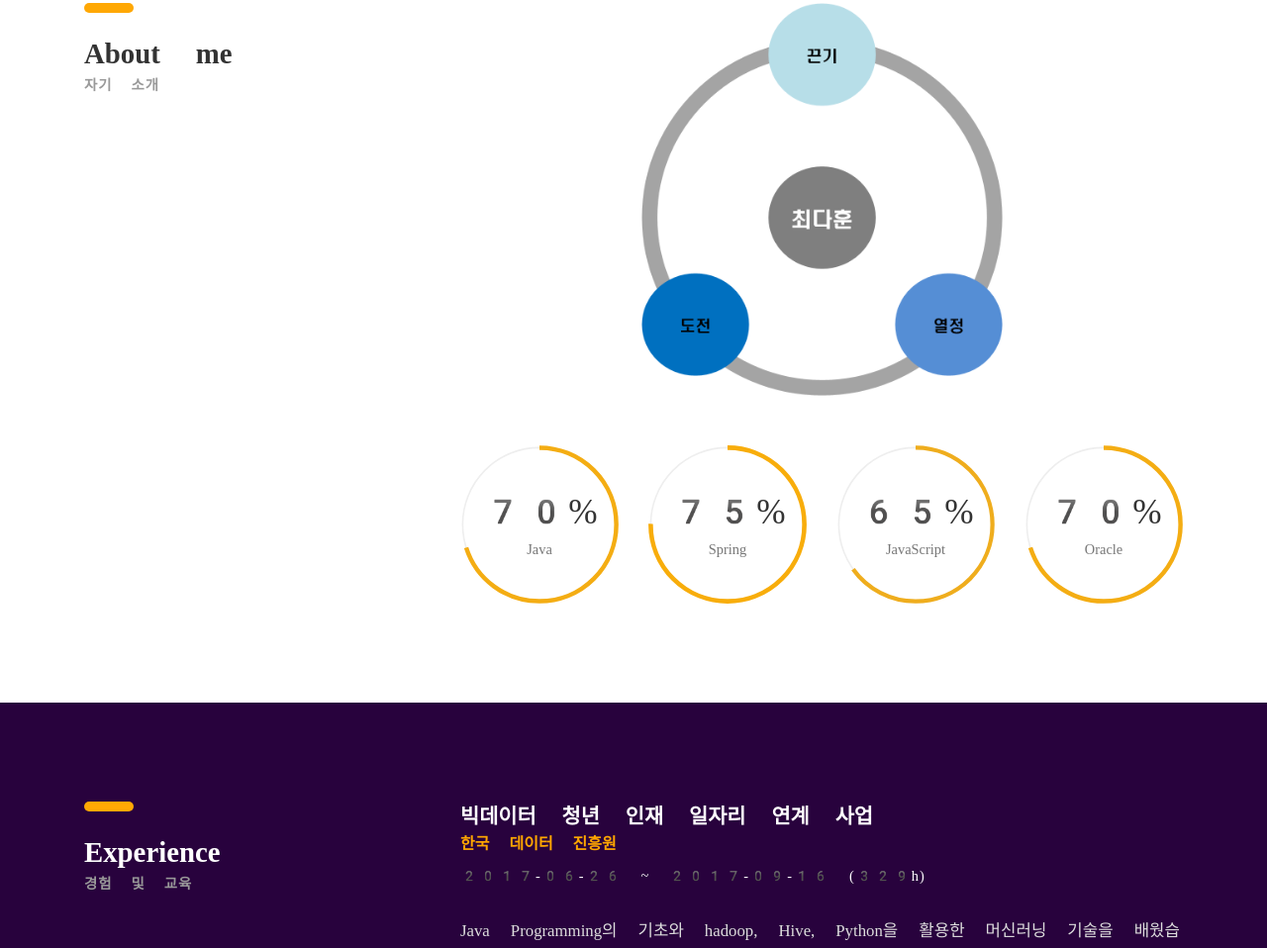
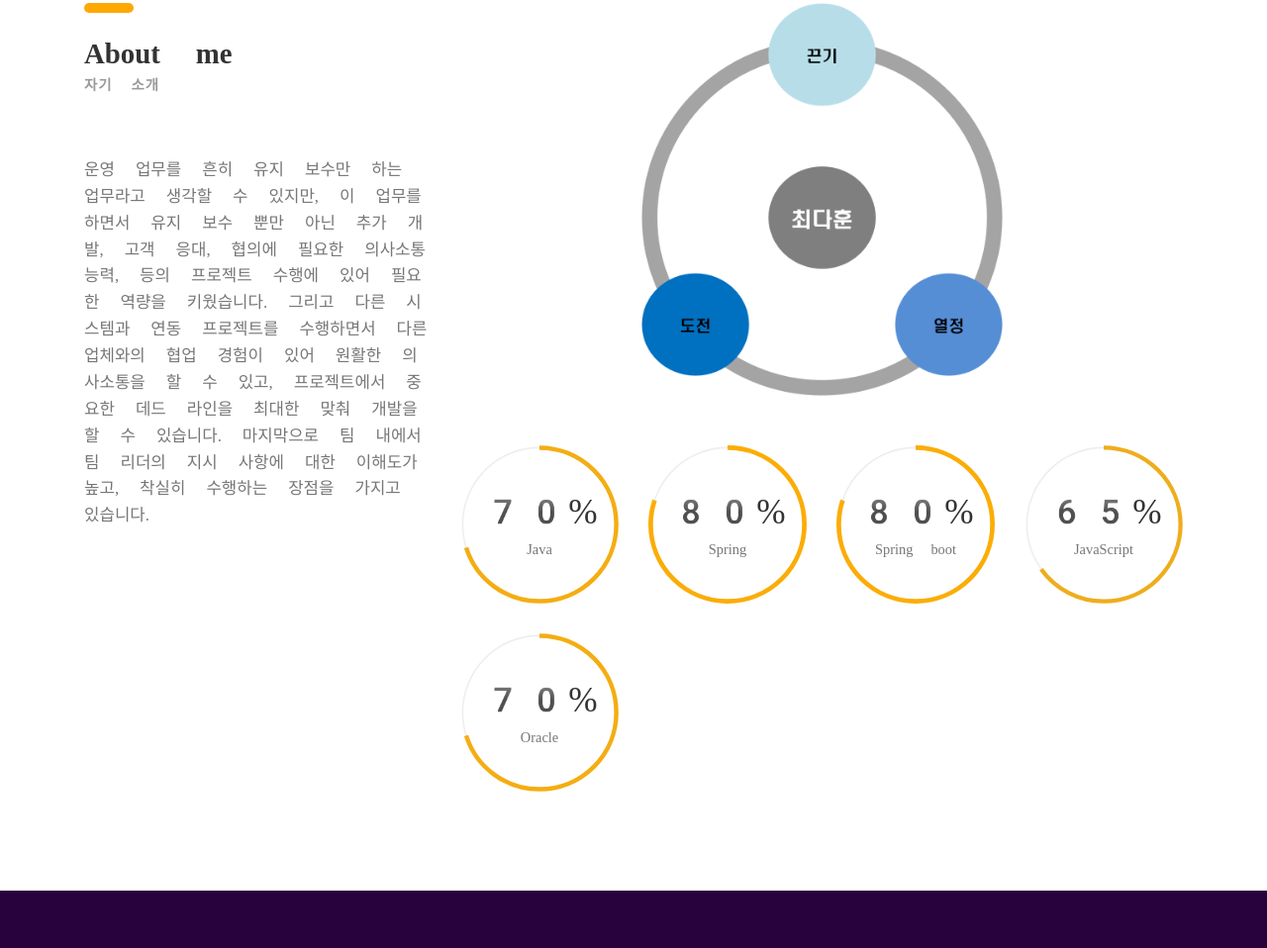
Before and after one commit to dahoony/dahoony.github.io, a plain HTML site: page index.html in a window 1280 px wide. Shown: the part 1923-2881 px from the top of the page at 99% size. Drawn offline with Linux system fonts and the light colour scheme; files whose address does not match are found by name.

Commit message:
자기소개 및 spring boot 추가

```diff
--- a/index.html
+++ b/index.html
@@ -163,6 +163,11 @@
 						<h3><b>About me</b></h3>
 						<h6 class="font-lite-black"><b>자기 소개</b></h6>
 					</div>
+					<div class="">
+				        <p>운영 업무를 흔히 유지 보수만 하는 업무라고 생각할 수 있지만, 이 업무를 하면서 유지 보수 뿐만 아닌 추가 개발, 고객 응대, 협의에 필요한 의사소통 능력, 등의 프로젝트 수행에 있어 필요한 역량을 키웠습니다.
+그리고 다른 시스템과 연동 프로젝트를 수행하면서 다른 업체와의 협업 경험이 있어 원활한 의사소통을 할 수 있고, 프로젝트에서 중요한 데드 라인을 최대한 맞춰 개발을 할 수 있습니다.
+마지막으로 팀 내에서 팀 리더의 지시 사항에 대한 이해도가 높고, 착실히 수행하는 장점을 가지고 있습니다.</p>
+				    </div>
 				</div><!-- col-sm-4 -->
 				<div class="col-sm-8">
 					<p class="margin-b-50">
@@ -181,9 +186,18 @@
 
 						<div class="col-sm-6 col-md-6 col-lg-3">
 							<div class="radial-prog-area margin-b-30">
-								<div class="radial-progress" data-prog-percent=".75">
+								<div class="radial-progress" data-prog-percent=".80">
 									<div></div>
 									<h6 class="progress-title">Spring</h6>
+								</div>
+							</div><!-- radial-prog-area-->
+						</div><!-- col-sm-6-->
+
+						<div class="col-sm-6 col-md-6 col-lg-3">
+							<div class="radial-prog-area margin-b-30">
+								<div class="radial-progress" data-prog-percent=".80">
+									<div></div>
+									<h6 class="progress-title">Spring boot</h6>
 								</div>
 							</div><!-- radial-prog-area-->
 						</div><!-- col-sm-6-->
```
